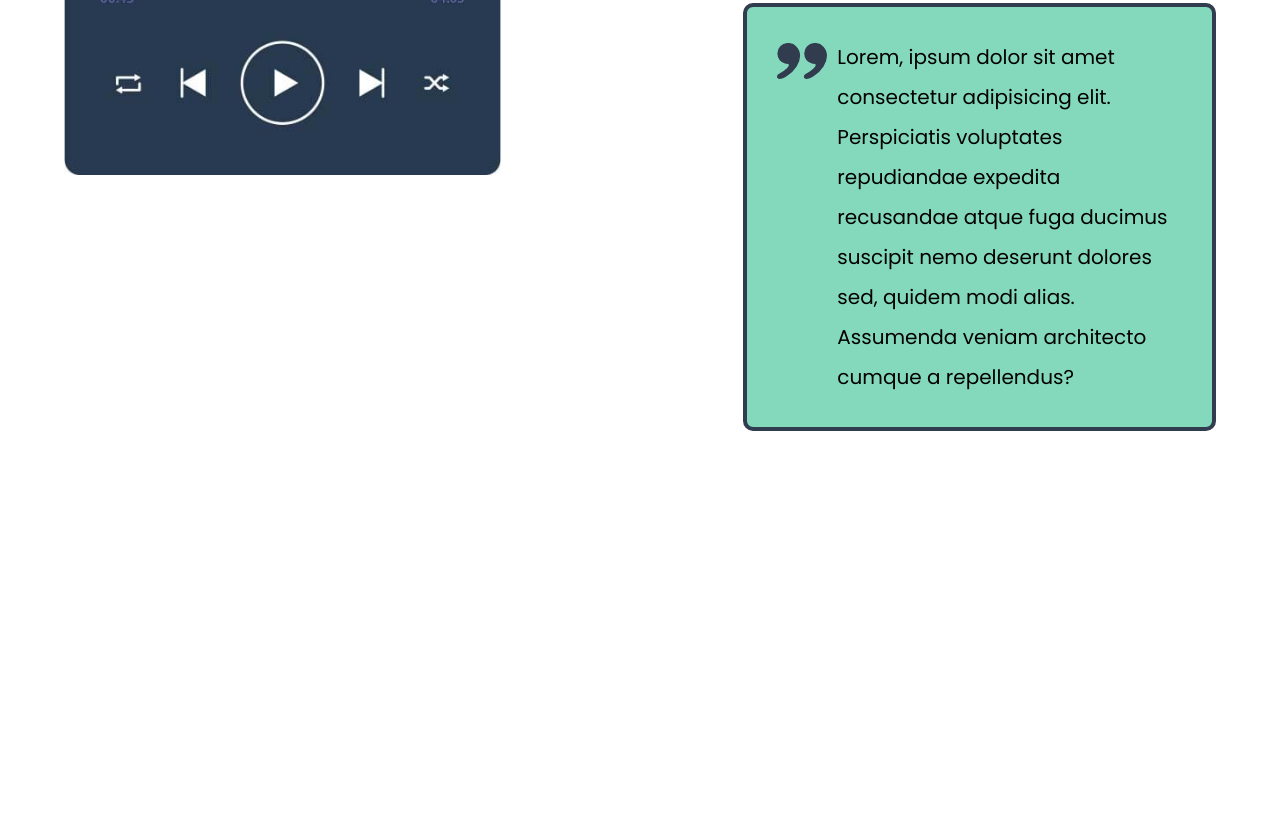
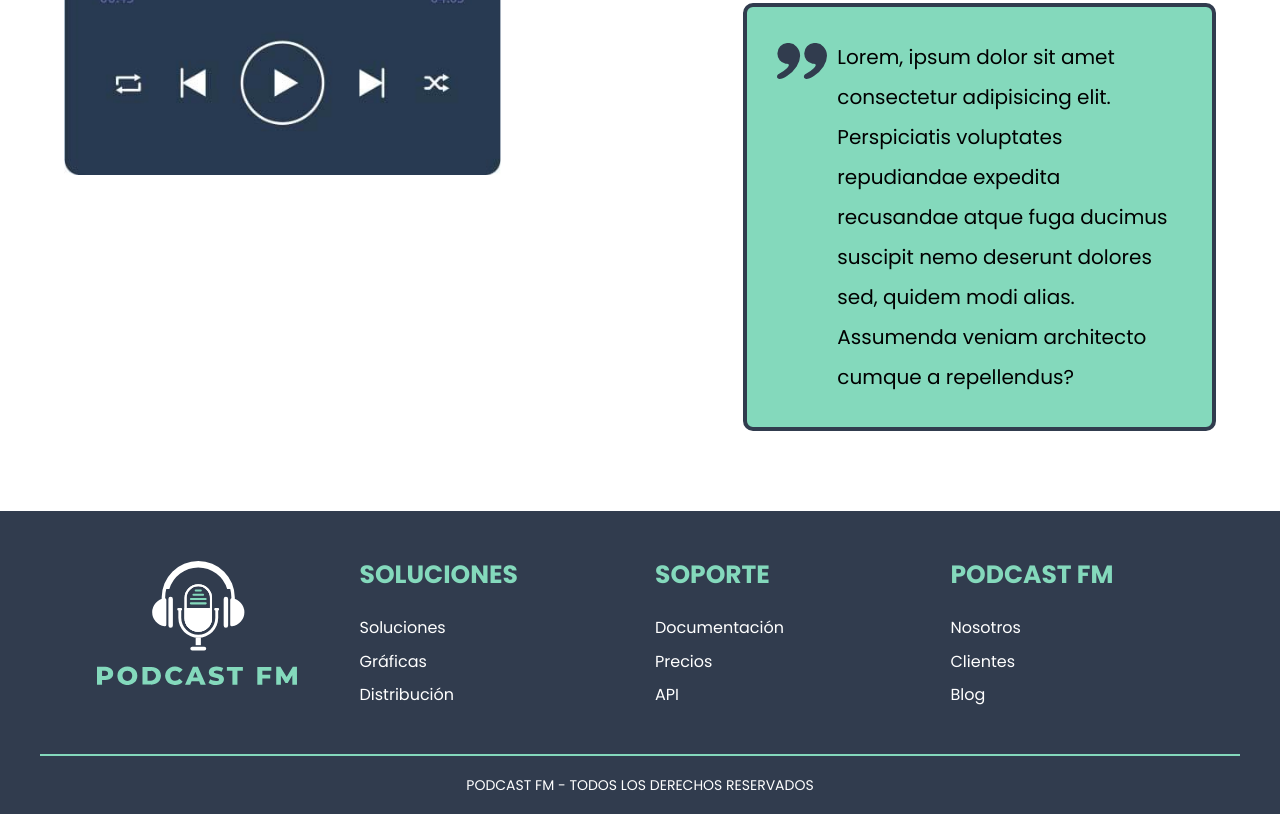
Before and after one commit to Ara-Polanco/podcastApp, a website: page index.html in a window 1280 px wide. Shown: the part 5114-5928 px from the top of the page. Before the commit the page ends 5625 px from the top, so only its background shows below. Drawn offline with Linux system fonts and the light colour scheme.

Commit message:
Adding: footer

```diff
--- a/index.html
+++ b/index.html
@@ -134,8 +134,51 @@
             </div>
         </div>
 
+    </section>
 
-    </section>
+    <footer class="footer">
+        <div class="footer__grid contenedor">
+
+            <div class="footer__box">
+                <img class="footer__logo" src="/build/img/logo.svg" alt="Imagen Logo">
+            </div>
+
+            <div class="footer__box">
+                <h3 class="footer__heading">Soluciones</h3>
+
+                <nav class="nav">
+                    <a href="#" class="nav__enlaces">Soluciones</a>
+                    <a href="#" class="nav__enlaces">Gráficas</a>
+                    <a href="#" class="nav__enlaces">Distribución</a>
+                </nav>
+            </div>
+
+            <div class="footer__box">
+                <h3 class="footer__heading">Soporte</h3>
+
+                <nav class="nav">
+                    <a href="#" class="nav__enlaces">Documentación</a>
+                    <a href="#" class="nav__enlaces">Precios</a>
+                    <a href="#" class="nav__enlaces">API</a>
+                </nav>
+            </div>
+
+            <div class="footer__box">
+                <h3 class="footer__heading">Podcast FM</h3>
+
+                <nav class="nav">
+                    <a href="#" class="nav__enlaces">Nosotros</a>
+                    <a href="#" class="nav__enlaces">Clientes</a>
+                    <a href="#" class="nav__enlaces">Blog</a>
+                </nav>
+            </div>
+
+        </div>
+
+        <p class="footer__copyright">
+            Podcast FM - Todos los Derechos Reservados
+        </p>
+    </footer>
 
 </body>
 </html>
--- /dev/null
+++ b/src/scss/ui/_footer.scss
@@ -0,0 +1,66 @@
+@use 'base/variables' as v;
+@use 'base/mixins' as m;
+
+.footer {
+    background-color: v.$secundario;
+    color: v.$blanco;
+
+    &__grid {
+        padding: 5rem 0;
+
+        @include m.tablet {
+            @include m.grid(4, v.$separacion)
+
+        }
+    }
+
+    &__box {
+        margin-bottom: 5rem;
+
+        @include m.tablet {
+            margin-bottom: 0;
+        }
+    }
+
+    &__logo {
+        max-width: 20rem;
+        margin: 0 auto 5rem auto;
+
+        @include m.tablet {
+            margin-bottom: 0;
+        }
+    }
+
+    &__heading {
+        color: v.$primario;
+        text-align: left;
+
+        @include m.tablet{
+            margin-bottom: v.$separacion;
+        }
+    }
+
+    .nav {
+
+        &__enlaces {
+            display: block;
+            color: v.$blanco;
+            margin-bottom: 1.5rem;
+
+            &:last-of-type {
+                margin-bottom: 0;
+            }
+        }
+    }
+
+    &__copyright {
+        text-align: center;
+        color: v.$blanco;
+        margin: 0 auto;
+        border-top: 2px solid v.$primario;
+        padding: 1.5rem;
+        max-width: 120rem;
+        font-size: 1.4rem;
+        text-transform: uppercase;
+    }
+}
--- a/src/scss/ui/_index.scss
+++ b/src/scss/ui/_index.scss
@@ -4,7 +4,7 @@
 @forward 'estadisticas';
 @forward 'planes';
 @forward 'testimoniales';
-
+@forward 'footer';
 
 
 @forward 'botones';
```
Also changed, not shown: build/css/app.css, 1 other file.
